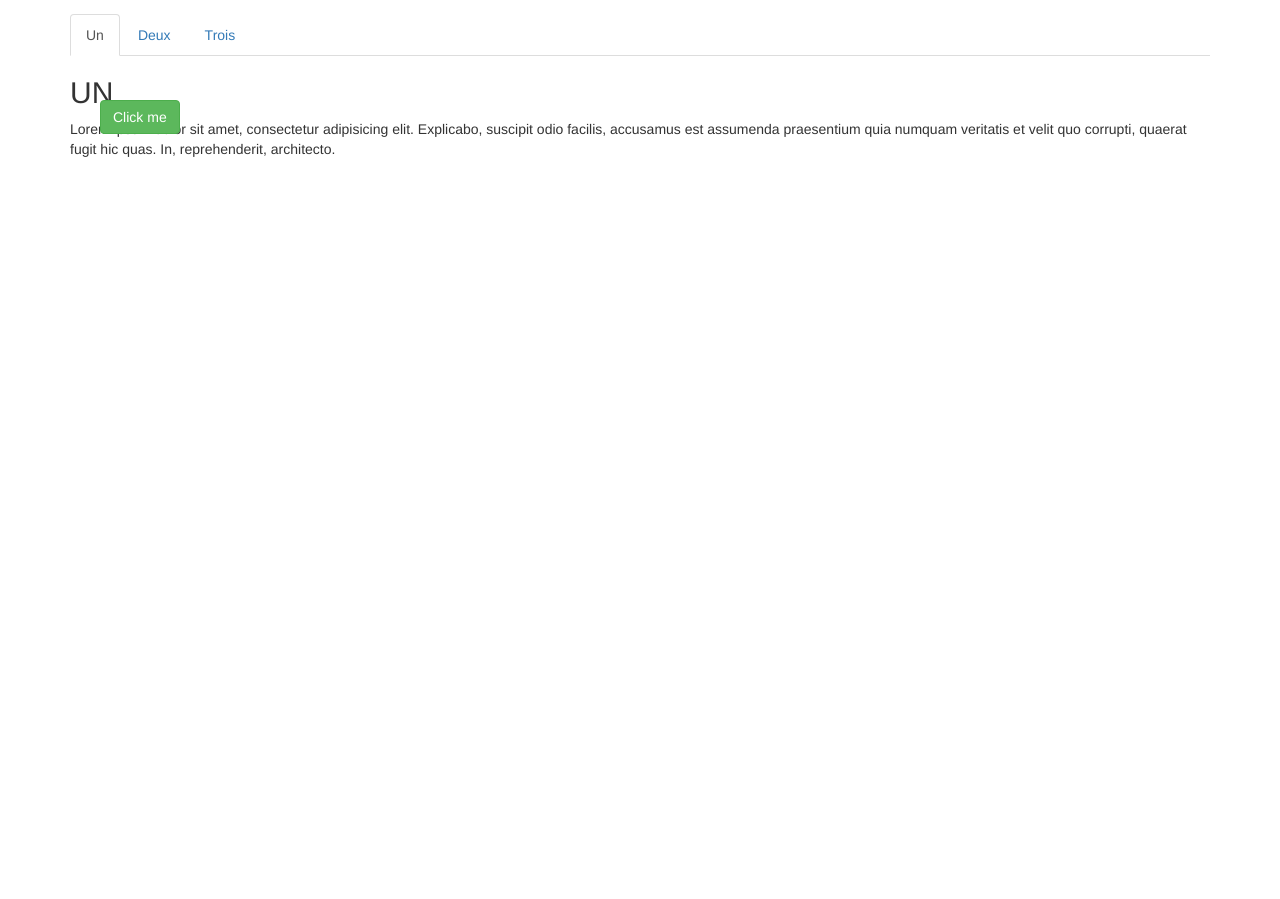
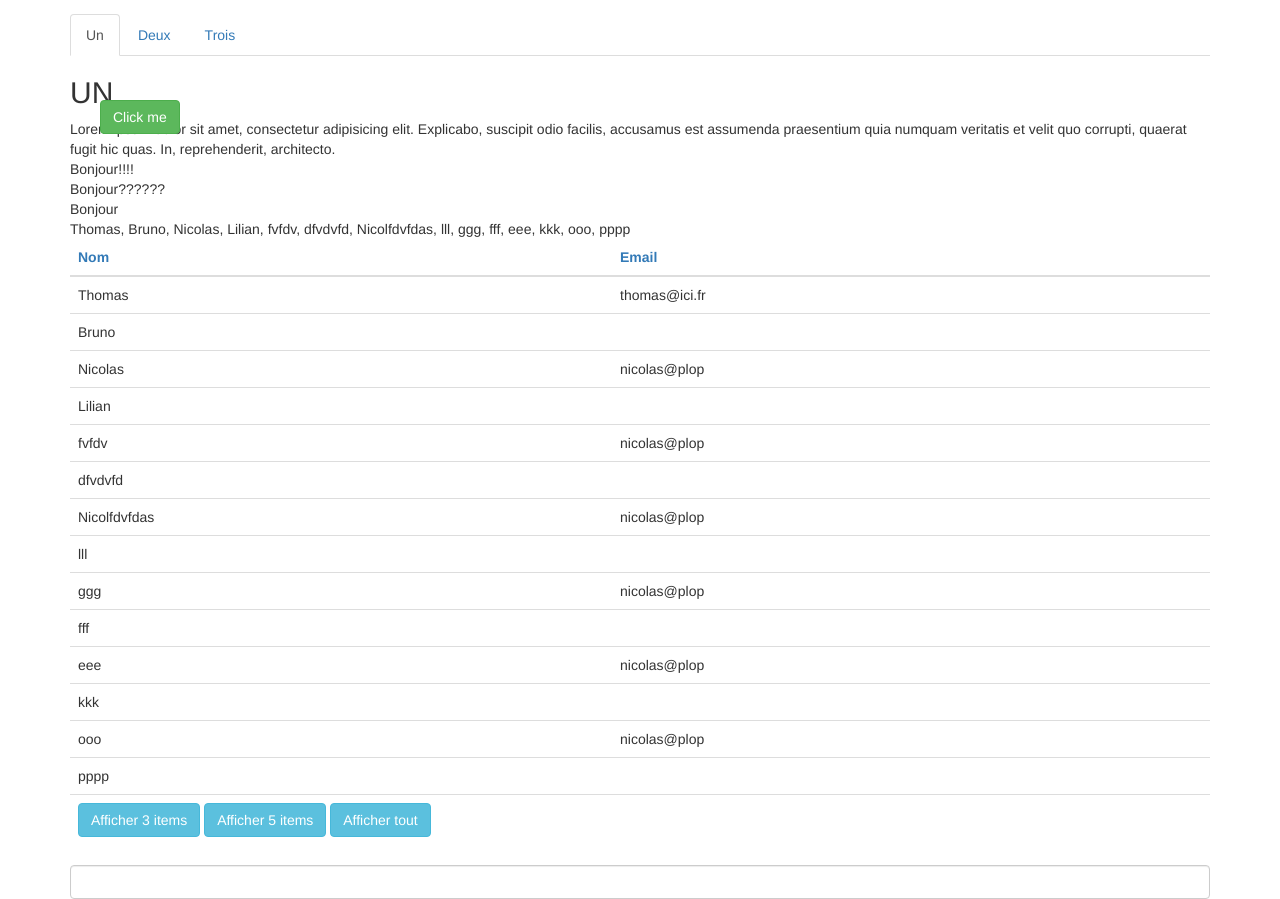
Before and after one commit to PaolaLamb/dta-formation-js, a website: page pizzaiolongjs/index.html in a window 1280 px wide. Before the commit the page ends 800 px from the top, so only its background shows below. Drawn offline with nearby package versions, Linux system fonts and the light colour scheme.

Commit message:
angular js

```diff
--- a/pizzaiolongjs/index.html
+++ b/pizzaiolongjs/index.html
@@ -14,6 +14,42 @@
         angular.module('app', [])
 
         .controller('FirstController', function() {
+            this.users = [{
+                name: 'Thomas',
+                email: 'thomas@ici.fr'
+            }, {
+                name: 'Bruno'
+            }, {
+                name: 'Nicolas',
+                email: 'nicolas@plop'
+            }, {
+                name: 'Lilian'
+            }, {
+                name: 'fvfdv',
+                email: 'nicolas@plop'
+            }, {
+                name: 'dfvdvfd'
+            }, {
+                name: 'Nicolfdvfdas',
+                email: 'nicolas@plop'
+            }, {
+                name: 'lll'
+            }, {
+                name: 'ggg',
+                email: 'nicolas@plop'
+            }, {
+                name: 'fff'
+            }, {
+                name: 'eee',
+                email: 'nicolas@plop'
+            }, {
+                name: 'kkk'
+            }, {
+                name: 'ooo',
+                email: 'nicolas@plop'
+            }, {
+                name: 'pppp'
+            }, ];
 
             this.open = 1;
             this.top = '100px';
@@ -28,7 +64,36 @@
                 this.left = Math.floor(Math.random() * 1000) + 'px';
 
             }
+
+            this.userShow = this.users;
+            this.limit = function(size) {
+                this.userShow = this.users.slice(0, size || this.users.length);
+            }
         })
+
+        .filter("reverse", function() {
+            return function(input) {
+                return input.split("").reverse().join("");
+            }
+        })
+
+        .filter("exclamation", function() {
+            return function(input = "", a = "!", b = 1) {
+                if (!input) return '';
+                return input + a.repeat(b);
+            }
+        })
+
+        .filter("noms", function() {
+            return function(input) {
+                if (!Array.isArray(input)) return;
+
+                return input.map(user => user.name).join(', ');
+
+            }
+        })
+
+
 
         ;
     </script>
@@ -40,8 +105,10 @@
         <div style="margin-top:1em">
             <div ng-controller="FirstController as firstController">
 
+                <!--bouton qui court-->
                 <button style="position:absolute;left:100px;top:100px" ng-style="{ left: firstController.left , top: firstController.top }" class="btn btn-success" data-ng-mouseover="firstController.move()"> Click me </button>
 
+                <!--bar de navigation-->
                 <ul class="nav nav-tabs">
                     <li role="presentation" ng-class="{active: firstController.open === 1}">
                         <a href ng-click="firstController.clickTab(1)">Un</a>
@@ -55,9 +122,46 @@
 
                 </ul>
 
+                <!--va chercher les fichers dans views et les affiche-->
                 <ng-include src="'views/templ' + firstController.open + '.html'"></ng-include>
 
+                {{ "Bonjour" | exclamation:undefined:4}}
+                <br> {{ "Bonjour" | exclamation:"?":6}}
+                <br> {{ "Bonjour" | exclamation:""}}
 
+                <!--affiche les noms de users-->
+                <br> {{ firstController.users | noms }}
+
+                <!--affiche dans un tableau les nom et emails des users-->
+                <table class="table">
+                    <thead>
+                        <tr>
+                            <th>
+                                <a href ng-click="sortBy = 'name'; reverse = !reverse">Nom</a>
+                            </th>
+                            <th>
+                                <a href ng-click="sortBy = 'email'; reverse = !reverse">Email</a>
+                            </th>
+                        </tr>
+                    </thead>
+                    <tbody>
+                        <tr ng-repeat="user in firstController.userShow | filter:query | orderBy:sortBy:reverse">
+                            <td>{{ user.name }}</td>
+                            <td>{{ user.email }}</td>
+                        </tr>
+                    </tbody>
+                    <tfoot>
+                        <tr>
+                            <td colspan="2">
+                                <button class="btn btn-info" ng-click="firstController.limit(3)">Afficher 3 items</button>
+                                <button class="btn btn-info" ng-click="firstController.limit(5)">Afficher 5 items</button>
+                                <button class="btn btn-info" ng-click="firstController.limit()">Afficher tout</button>
+                            </td>
+                        </tr>
+                    </tfoot>
+                </table>
+
+                <input type="text" ng-model="query" class="form-control">
 
             </div>
         </div>
```
